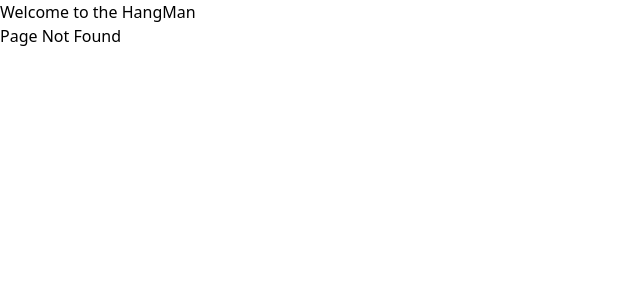
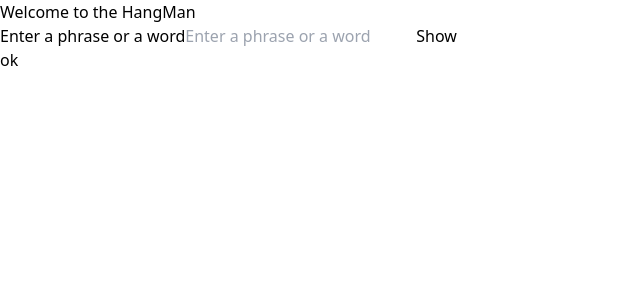
Before and after one commit to Srv108/HangMan, a React (Vite) app: page / in a window 1280 px wide. Before the commit this address had no page. Shown: the top 300 px of the page, without its empty margins (0-640 px from the left). Built offline with nearby package versions, Linux system fonts and the light colour scheme.

Commit message:
Presentation and Component lawyer added

```diff
--- a/src/App.jsx
+++ b/src/App.jsx
@@ -3,18 +3,25 @@ import { Route } from "react-router-dom";
 import TextInputForm from "./components/TextInputForm/TextInputForm";
 import PlayGame from "./Pages/PlagGame/PlayGame";
 import StartGame from "./Pages/StartGame/StartGame";
+import TextInput from "./components/TextInput/TextInput";
+import TextInputFormContainer from "./components/TextInputForm/TextInputFormContainer";
 
 function App(){
   return (
     <>
-      <h1>Welcome to the HangMan</h1>
+
+      <h1 className="font-semibold text-3xl"> Welcome to the HangMan </h1>
+      <TextInputFormContainer
+        onSubmit={(value) => {console.Console.log("Value Coming from hidden form is ",value)}}
+      />
+      {/* <h1>Welcome to the HangMan</h1>
       <Routes>
 
         <Route path="/play" element={<PlayGame/>} />
 
         <Route path="/Start" element= {<StartGame/>} />
         <Route path="*" element= {<div>Page Not Found</div>} />
-      </Routes>
+      </Routes> */}
 
     </>
   );
--- a/src/components/TextInputForm/TextInputForm.jsx
+++ b/src/components/TextInputForm/TextInputForm.jsx
@@ -1,30 +1,11 @@
+// Presentation Component
+
 import { useState } from "react";
 import Button from "../Button/Button";
 import TextInput from "../TextInput/TextInput";
 
-function TextInputForm(onSubmit){
+function TextInputForm({handleFormSubmit,handleTextInputChange,value,inputType,setInputType}){
 
-    const [x,setValue] = useState('');
-    const [inputType,setInputType] = useState('password');
-
-    function handleFormSubmit(event){
-        event.preventDefault();
-        console.log("************");
-        // console.log(event.target.children[0].children[1].value);
-        console.log("form submitted",x);
-        onSubmit ?.(x);
-    }
-    function handleTextInputChange(event){
-        console.log("Text input changed");
-        console.log(event.target);
-        console.log(event.target.value);
-        setValue(event.target.value);
-    }
-
-    // function toggleTextInputChange(){
-    //     if(type === "password") setType("text");
-    //     else setType("password");
-    // }
 
     return (
         <form className="flex" action="" onSubmit={handleFormSubmit}>
@@ -32,6 +13,7 @@ function TextInputForm(onSubmit){
                 <TextInput
                     label = "Enter a phrase or a word"
                     type = {inputType}
+                    value = {value}
                     onChange = {handleTextInputChange}
                 />
                 <Button
--- /dev/null
+++ b/src/components/TextInputForm/TextInputFormContainer.jsx
@@ -0,0 +1,41 @@
+// Container Component
+
+import { useState } from "react";
+import TextInputForm from "./TextInputForm";
+
+function TextInputFormContainer({onSubmit}){
+    const [x,setValue] = useState('');
+    const [inputType,setInputType] = useState('password');
+
+    function handleFormSubmit(event){
+        event.preventDefault();
+        console.log("************");
+        // console.log(event.target.children[0].children[1].value);
+        console.log("form submitted",x);
+        onSubmit ?.(x);
+    }
+    function handleTextInputChange(event){
+        console.log("Text input changed");
+        console.log(event.target);
+        console.log(event.target.value);
+        setValue(event.target.value);
+    }
+
+    // function toggleTextInputChange(){
+    //     if(type === "password") setType("text");
+    //     else setType("password");
+    // }
+
+    return(
+        <TextInputForm
+            // calling Presentation Lawyer
+            handleFormSubmit = {handleFormSubmit}
+            handleTextInputChange = {handleTextInputChange}
+            value = {x}
+            inputType = {inputType}
+            setInputType = {setInputType}
+        />
+    );
+}
+
+export default TextInputFormContainer;
```
